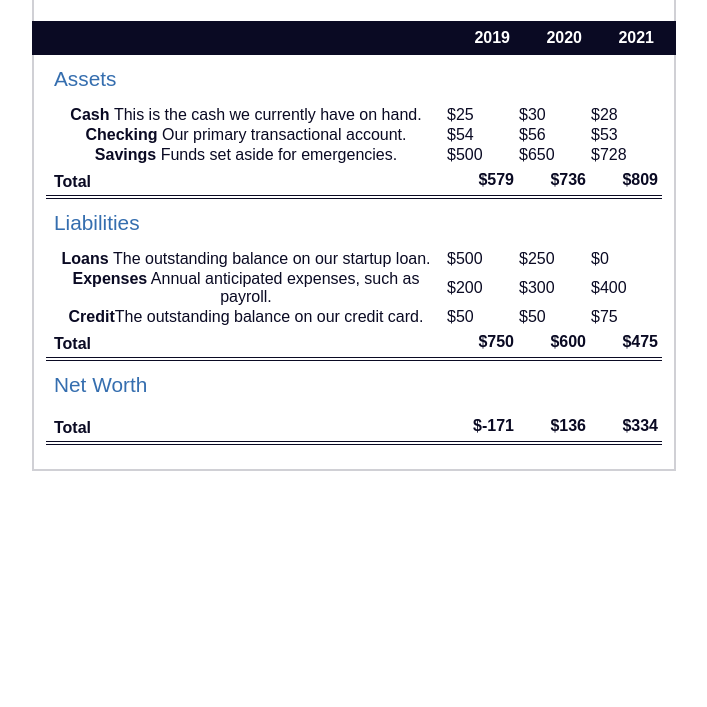
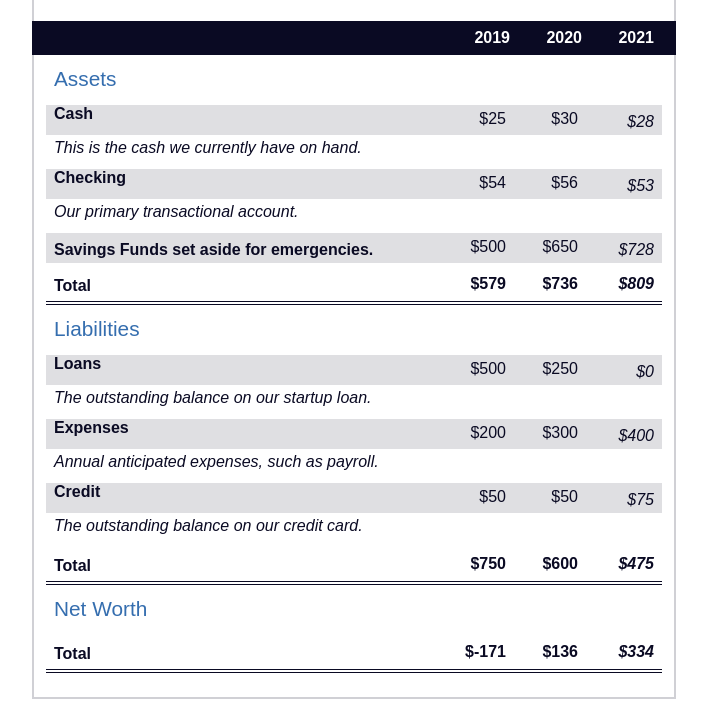
Before and after one commit to VHQueiroz/balance-sheet, a plain HTML site: page index.html in a window 1280 px wide. Shown: the part 106-813 px from the top of the page, without its empty margins (286-993 px from the left). Drawn offline with Linux system fonts and the light colour scheme.

Commit message:
finished

```diff
--- a/index.html
+++ b/index.html
@@ -40,7 +40,7 @@
               <td>$30</td>
               <td class="current">$28</td>
             </tr>
-            <tr>
+            <tr class="data">
               <th>Checking<span class="description"> Our primary transactional account.</span></th>
               <td>$54</td>
               <td>$56</td>
@@ -78,14 +78,14 @@
               <td>$250</td>
               <td class="current">$0</td>
             </tr>
-            <tr>
+            <tr class="data">
               <th>Expenses<span class="description"> Annual anticipated expenses, such as payroll.</span></th>
               <td>$200</td>
               <td>$300</td>
               <td class="current">$400</td>
             </tr>
             <tr class="data">
-              <th>Credit<span>The outstanding balance on our credit card.</span></th>
+              <th>Credit<span class="description">The outstanding balance on our credit card.</span></th>
               <td>$50</td>
               <td>$50</td>
               <td class="current">$75</td>
--- a/style.css
+++ b/style.css
@@ -68,10 +68,6 @@ section{
   padding: 0 0.75rem 1.5rem 0.75rem;
 }
 
-span {
-  font-weight: normal;
-}
-
 table {
   border-collapse: collapse;
   border:0;
@@ -110,5 +106,38 @@ tr.total td{
   padding: 0 0.25rem;
 }
 tr.total td:nth-of-type(3){
-  padding: right;
+  padding: 0.5rem;
 }
+tr.total:hover {
+  background-color: #99c9ff;
+}
+td.current {
+  font-style: italic;
+}
+tr.data{
+  background-image: linear-gradient(to bottom, #dfdfe2 1.845rem,white 1.845rem);
+}
+
+tr.data th{
+  text-align: left;
+  padding: 0 0.3rem 0 0.5rem;
+
+}
+
+tr.data th .description{
+  display: block;
+  font-style: italic;
+  font-weight: normal;
+  padding: 1rem 0 0.75rem;
+  margin-right: -13.5rem;
+}
+
+tr.data td{
+  text-align: right;
+  vertical-align:top;
+  padding:0.3rem 0.25rem 0;
+}
+
+tr.data td:last-of-type{
+  padding: 0.5rem;
+}
```
